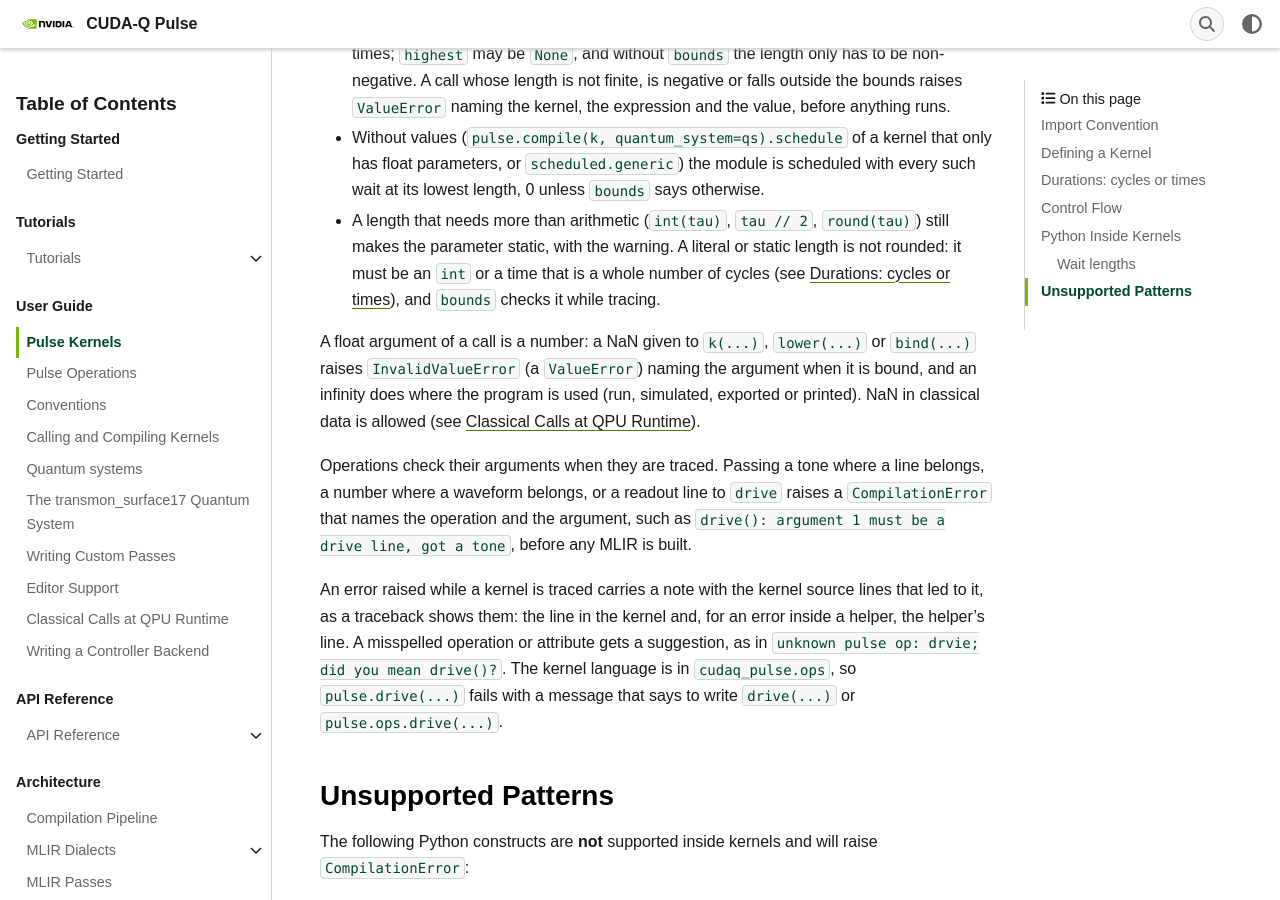
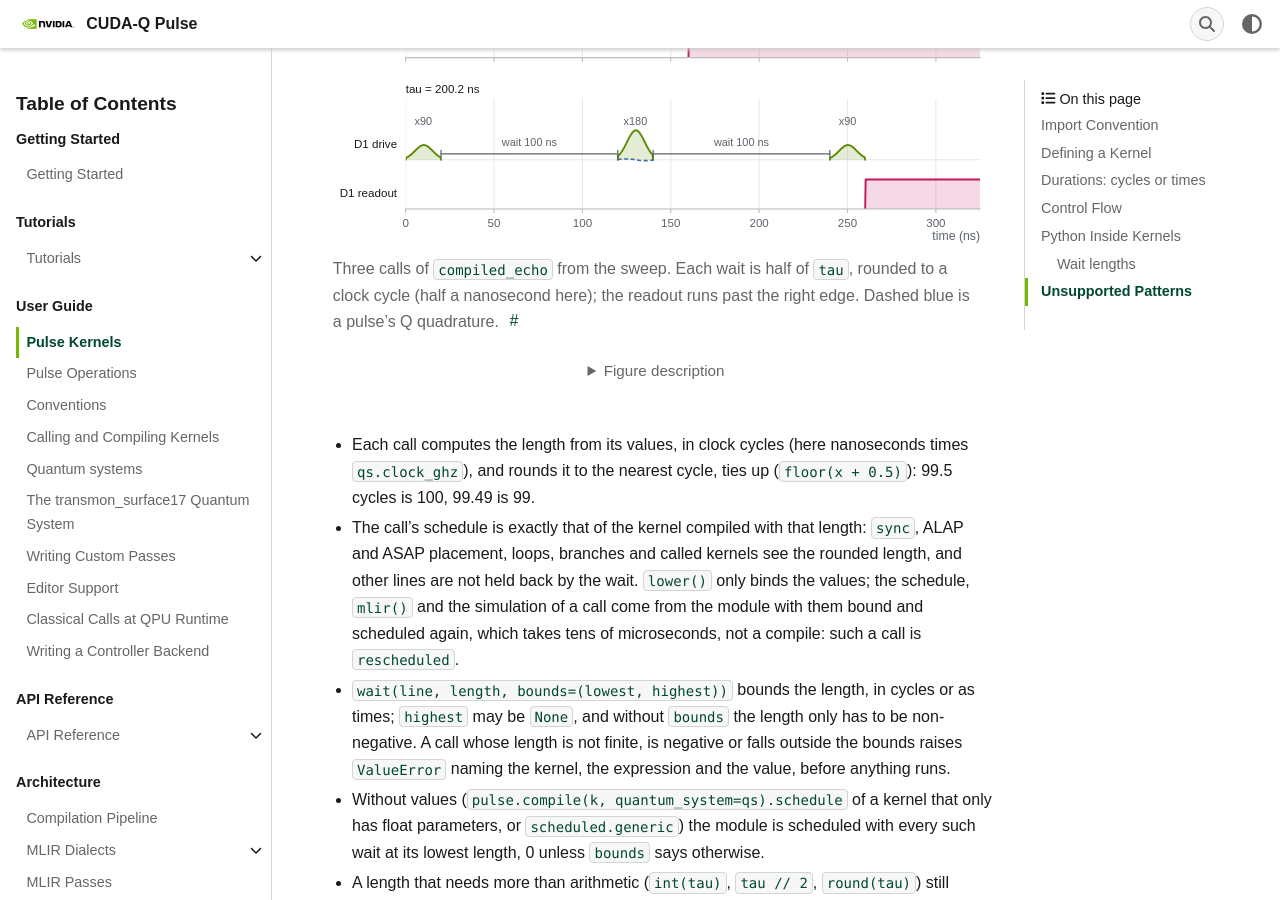
Before and after one commit to Arishsingh/cudaq-pulse, a Sphinx documentation site: the page built from docs/user_guide/kernels.rst, in a window 1280 px wide and 900 px high, scrolled down 9797 px. Built offline with Sphinx 7.4.7, drawn with Linux system fonts in a browser that asks for light colours; some web fonts are replaced; pages that are not in the unit, such as notebooks, are missing from menus; the version number could not be read and is left out; part of the change alters nothing that is shown.

Commit message:
Draw three calls of a kernel whose waits are set at run time
The wait lengths section of the kernels guide sweeps a delay with one
compilation. The figure draws three calls of the page's compiled echo from
that sweep, each with its waits as the call rounds them to a clock cycle;
the script asserts the rounding and that every call was rescheduled, not
compiled.

Signed-off-by: A.M. Santana <anthonys@nvidia.com>

```diff
--- a/docs/user_guide/figures/kernels.py
+++ b/docs/user_guide/figures/kernels.py
@@ -4,10 +4,13 @@
 
 Usage: python docs/user_guide/figures/kernels.py
 
-Needs matplotlib (the ``[viz]`` extra). Writes ``rolled_loop.svg`` and its
-``-dark`` twin next to this file. It runs the page's own code blocks and
-draws the loop of ``echo_sequence`` as the structured export holds it, one
-body with its trips and period, above the schedule it stands for.
+Needs matplotlib (the ``[viz]`` extra). Writes ``rolled_loop.svg`` and
+``runtime_wait.svg``, each with its ``-dark`` twin, next to this file. Both
+run the page's own code blocks. The first draws the loop of
+``echo_sequence`` as the structured export holds it, one body with its
+trips and period, above the schedule it stands for. The second draws three
+calls of ``echo`` from the page's sweep, each with its waits as the call
+rounds them.
 """
 
 import contextlib
@@ -17,6 +20,7 @@ from dataclasses import replace
 from pathlib import Path
 
 import cudaq_pulse as pulse
+import numpy as np
 from matplotlib.patches import Rectangle
 
 HERE = Path(__file__).resolve().parent
@@ -25,15 +29,20 @@ from _style import _page_blocks, save_themed  # noqa: E402
 from _timeline import Timeline, draw_stack, layout  # noqa: E402
 
 PAGE = HERE.parent / "kernels.rst"
+# The first, eleventh and twenty-first delay of the page's sweep.
+SWEEP = "np.linspace(0, 10_000, 1000)"
+PICKED = (0, 10, 20)
 
 
 def page_namespace() -> dict:
-    """The names of the page's runnable blocks up to the kernel drawn here."""
+    """The names of the page's runnable blocks up to the two kernels drawn here."""
     namespace: dict = {"__name__": "guide", "pulse": pulse}
     wanted = (
         "qs = pulse.quantum_system(",
         "x_duration = ",
+        "readout_duration = ",
         "def echo_sequence(",
+        "def echo(qubit, tau",
     )
     for classes, code, _ in _page_blocks()(PAGE):
         if "fragment" not in classes and any(text in code for text in wanted):
@@ -119,9 +128,84 @@ def rolled_loop(page) -> None:
     )
 
 
+def runtime_wait(page) -> None:
+    assert SWEEP in PAGE.read_text()
+    qs, qudit = page["qs"], page["q"]
+    delays = eval(SWEEP, {"np": np})[list(PICKED)]
+    calls = [
+        page["compiled_echo"].lower(
+            qudit,
+            float(tau),
+            page["x_duration"],
+            page["x_sigma"],
+            page["x_beta"],
+            page["readout_duration"],
+        )
+        for tau in delays
+    ]
+    assert all(call.rescheduled for call in calls)
+    timelines = [Timeline.of(call) for call in calls]
+
+    def at(pl):
+        return (pl.lane, round(pl.start_ns, 3))
+
+    words = []
+    for timeline in timelines:
+        drives = [pl for pl in timeline.pulses if pl.kind == "drive"]
+        assert len(drives) == 3
+        words.append(
+            {at(pl): word for pl, word in zip(drives, ("x90", "x180", "x90"), strict=True)}
+        )
+    waits = [sorted(w.length_ns for w in timeline.waits) for timeline in timelines]
+    # Each wait is half the delay, rounded to a clock cycle; a wait of no length is not drawn.
+    for tau, lengths in zip(delays, waits, strict=True):
+        cycles = int(np.floor(tau / 2 * qs.clock_ghz + 0.5))
+        assert lengths == ([cycles / qs.clock_ghz] * 2 if cycles else []), (tau, lengths)
+
+    # The readout is far longer than the echo: show its start and let it run off the edge.
+    starts = [next(pl.start_ns for pl in t.pulses if pl.kind == "readout") for t in timelines]
+    shown = (0, max(starts) * 1.25)
+    readout_ns = {
+        pl.end_ns - pl.start_ns for t in timelines for pl in t.pulses if pl.kind == "readout"
+    }
+    (readout_ns,) = readout_ns
+    assert all(start + readout_ns > shown[1] for start in starts)
+
+    def figure(p):
+        return draw_stack(
+            timelines,
+            [f"tau = {tau:.4g} ns" for tau in delays],
+            p,
+            labels=words,
+            syncs="none",
+            xlim=shown,
+        )
+
+    told = "; ".join(
+        f"tau = {tau:.4g} ns: "
+        + (f"two waits of {lengths[0]:g} ns" if lengths else "no wait")
+        + f", readout from {start:g} ns"
+        for tau, lengths, start in zip(delays, waits, starts, strict=True)
+    )
+    save_themed(
+        figure,
+        "runtime_wait",
+        title="Three calls of one compiled echo",
+        desc=(
+            "Three timelines of the echo kernel on a drive and a readout line, one per call "
+            "of the compiled kernel: an x90 pulse, a wait, an x180 pulse, a wait, an x90 "
+            f"pulse, then the start of the {readout_ns:g} ns readout, which runs past the "
+            f"right edge at {shown[1]:g} ns. {told}. The x180 pulse's Q quadrature is drawn "
+            "dashed."
+        ),
+        directory=HERE,
+    )
+
+
 def main() -> None:
     page = page_namespace()
     rolled_loop(page)
+    runtime_wait(page)
 
 
 if __name__ == "__main__":
--- a/docs/user_guide/kernels.rst
+++ b/docs/user_guide/kernels.rst
@@ -462,6 +462,14 @@ runtime parameters, so a sweep over a delay compiles once:
        # one compilation for the whole sweep
        compiled_echo.lower(q, tau, x_duration, x_sigma, x_beta, readout_duration)
 
+.. themed-figure:: figures/runtime_wait.svg
+   :alt: Three timelines of the echo kernel on a drive and a readout line, one per call of the compiled kernel: an x90 pulse, a wait, an x180 pulse, a wait, an x90 pulse, then the start of the 500 ns readout, which runs past the right edge at 325 ns. tau = 0 ns: no wait, readout from 60 ns; tau = 100.1 ns: two waits of 50 ns, readout from 160 ns; tau = 200.2 ns: two waits of 100 ns, readout from 260 ns. The x180 pulse's Q quadrature is drawn dashed.
+   :width: 100%
+
+   Three calls of ``compiled_echo`` from the sweep. Each wait is half of
+   ``tau``, rounded to a clock cycle (half a nanosecond here); the readout
+   runs past the right edge. Dashed blue is a pulse's Q quadrature.
+
 - Each call computes the length from its values, in clock cycles (here
   nanoseconds times ``qs.clock_ghz``), and rounds it to the nearest cycle,
   ties up (``floor(x + 0.5)``): 99.5 cycles is 100, 99.49 is 99.
```
Also changed, not shown: docs/user_guide/figures/runtime_wait-dark.svg (added), docs/user_guide/figures/runtime_wait.svg (added).
